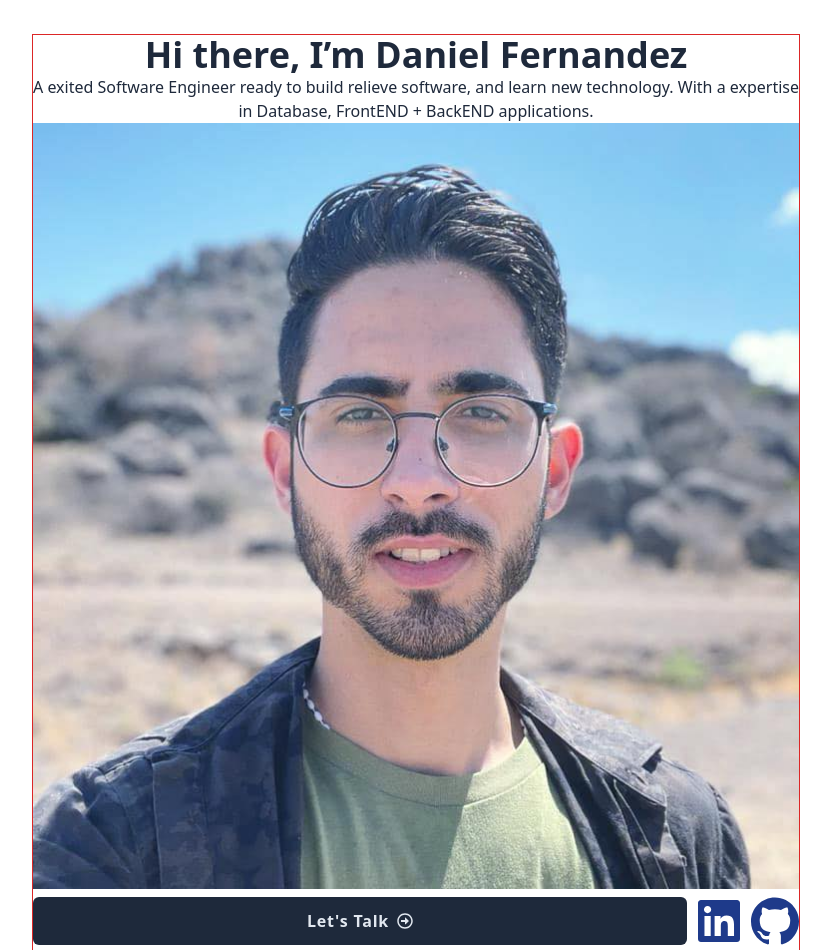
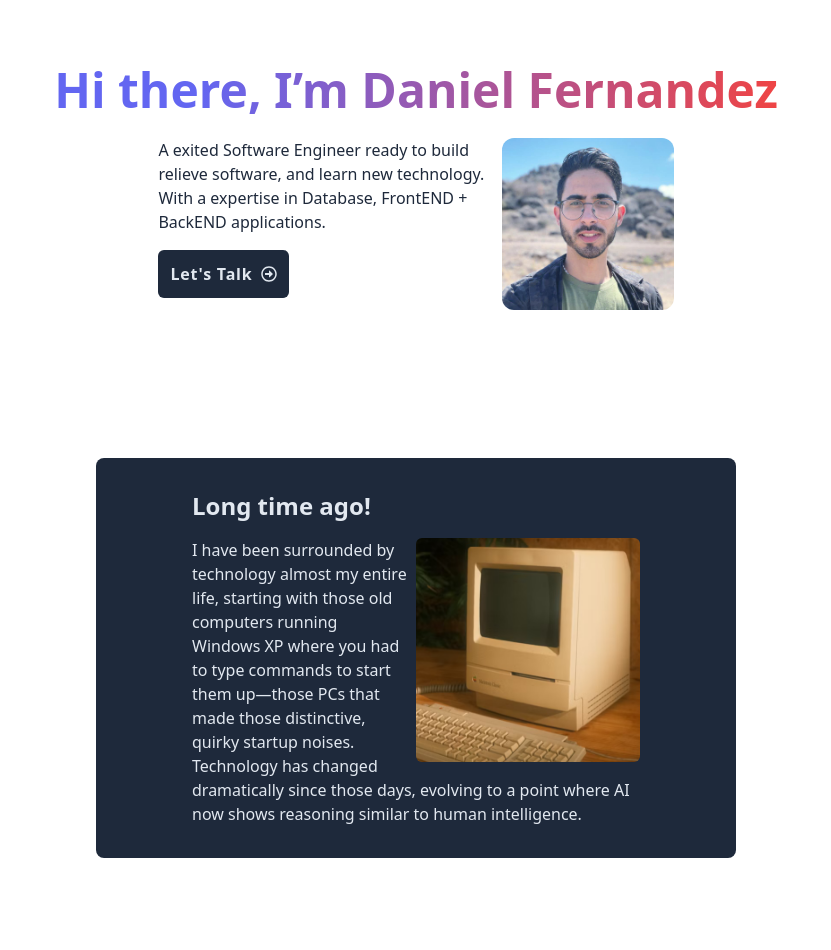
Before and after one commit to danielFernandezDj/dani-portfolio-app, a React (Vite) app: page /about in a window 1280 px wide. Shown: the part 82-1032 px from the top of the page, without its empty margins (224-1055 px from the left). Built offline with nearby package versions, Linux system fonts and the light colour scheme.

Commit message:
Fix the Hero-Section

```diff
--- a/src/About.jsx
+++ b/src/About.jsx
@@ -12,30 +12,34 @@ export default function About() {
 
     return (
         <>
-            <main className="flex flex-col items-center gap-16 max-w-sm mx-auto sm:max-w-3xl / border border-red-600">
+            <main className="flex flex-col items-center gap-16 max-w-sm mx-auto sm:max-w-3xl">
                 {/* hero */}
-                <div className="text-center text-slate-800">
-                    <strong className="text-4xl">
+                <div className="flex flex-col items-center gap-2 p-4 mb-8 md:mb-16 text-slate-800">
+                    <div className="flex flex-col text-gradient text-center">
+                        <strong className="my-4 text-4xl md:text-5xl">
                             Hi there, I’m Daniel Fernandez
                         </strong>
+                    </div>
+                    <div className="w-full md:w-[70%] text-slate-800">
+                        <img
+                            src="/public/mePhoto.jpeg"
+                            alt="My Selfie"
+                            className="rounded-xl w-3/6 md:w-2/6 float-right"
+                        />
+                        <div>
                             <p>
                                 A exited Software Engineer ready to build relieve software, and learn new technology.
                                 With a expertise in Database, FrontEND + BackEND applications.
                             </p>
-                    <img src="/public/mePhoto.jpeg" alt="My Selfie" />
-                    <div className="mt-2 flex gap-2 justify-between content-center">
-                        <button className="flex gap-2 flex-row justify-center items-center w-full btn-hover-animation">
+                            <button className="flex gap-2 p-3 my-4 justify-center items-center btn-hover-animation">
                                 Let's Talk <FaRegArrowAltCircleRight className="size-4" />
                             </button>
-                        <div className="flex gap-2">
-                            <a href={linkedinLink} target="_blank"><FaLinkedin className="w-12 h-auto fill-blue-900 hover:fill-blue-500 " /></a>
-                            <a href={githubLink} target="_blank"><SiGithub className="w-12 h-auto fill-blue-900 hover:fill-blue-500" /></a>
                         </div>
                     </div>
                 </div>
 
                 {/* Long Time ago */}
-                <div className="p-4 md:py-8 md:px-24 bg-slate-800 text-slate-200 rounded-lg">
+                <div className="p-4 md:py-8 md:px-24 md:w-5/6 bg-slate-800 text-slate-200 rounded-lg">
                     <strong className="text-2xl">
                         Long time ago!
                     </strong>
@@ -67,7 +71,7 @@ export default function About() {
                         that prepared me for my current path. My first application was a video game created in Constructor 2,
                         which later moved to Unity Engine. It was here that I first learned to code in C#, a language I found fascinating.
                     </p>
-                    <div className="grid grid-cols-2 gap-2 / border">
+                    <div className="grid grid-cols-2 gap-2">
                         <div className="row-span-2">
                             <img
                                 src="/projects-img/old-pc.png"
@@ -122,7 +126,7 @@ export default function About() {
                 {/* Let's Create Something Together */}
                 <div className="flex flex-col gap-2 p-1 md:p-8 m-2 text-slate-800 bg-gradient rounded-xl">
                     <div className="p-4 bg-white rounded-xl">
-                        <strong className="text-2xl text-gradient p-2">
+                        <strong className="text-2xl text-gradient mb-4">
                             Let's Create Something Amazing Together
                         </strong>
                         <p>
```
Lines whose indentation alone changed are shown as unchanged.
